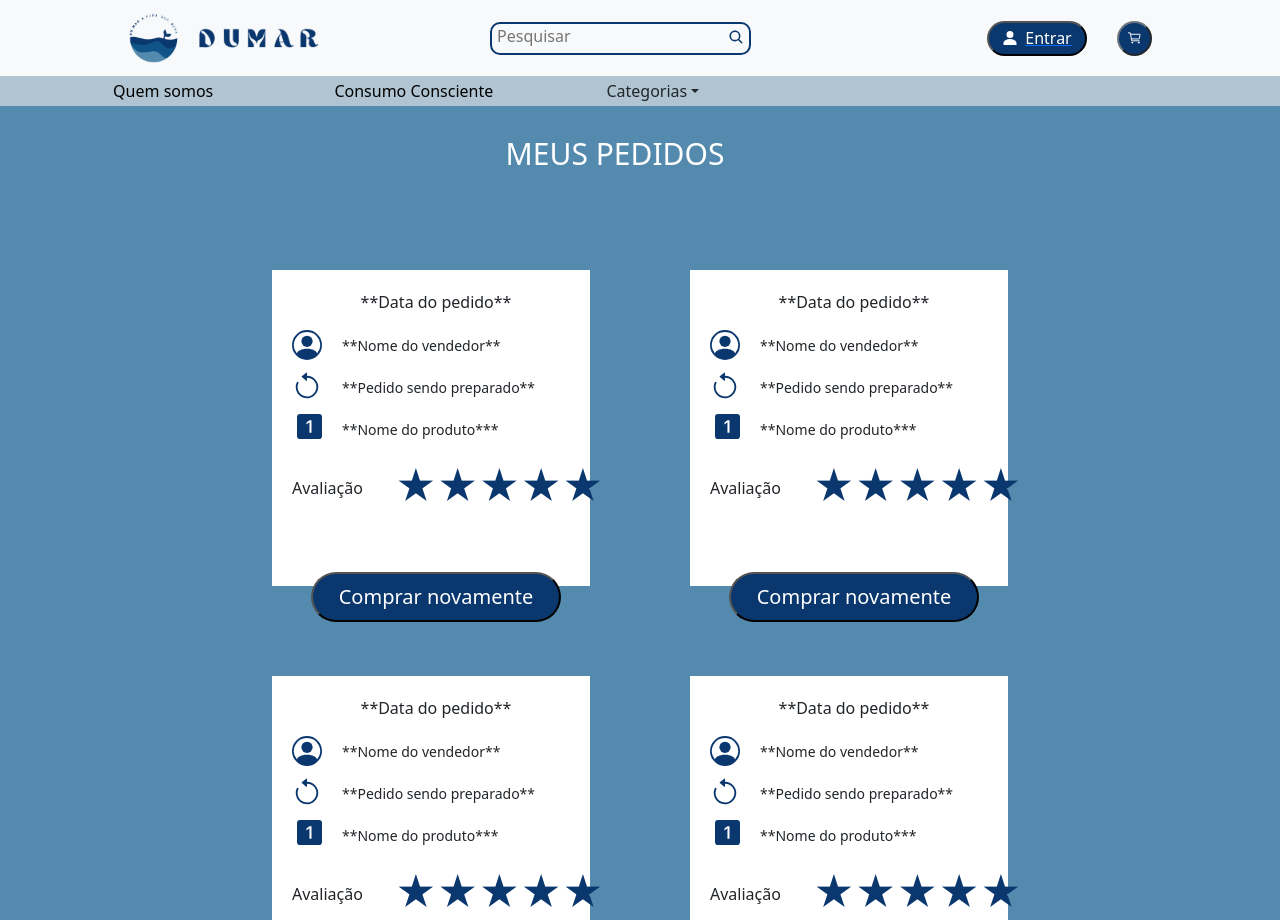
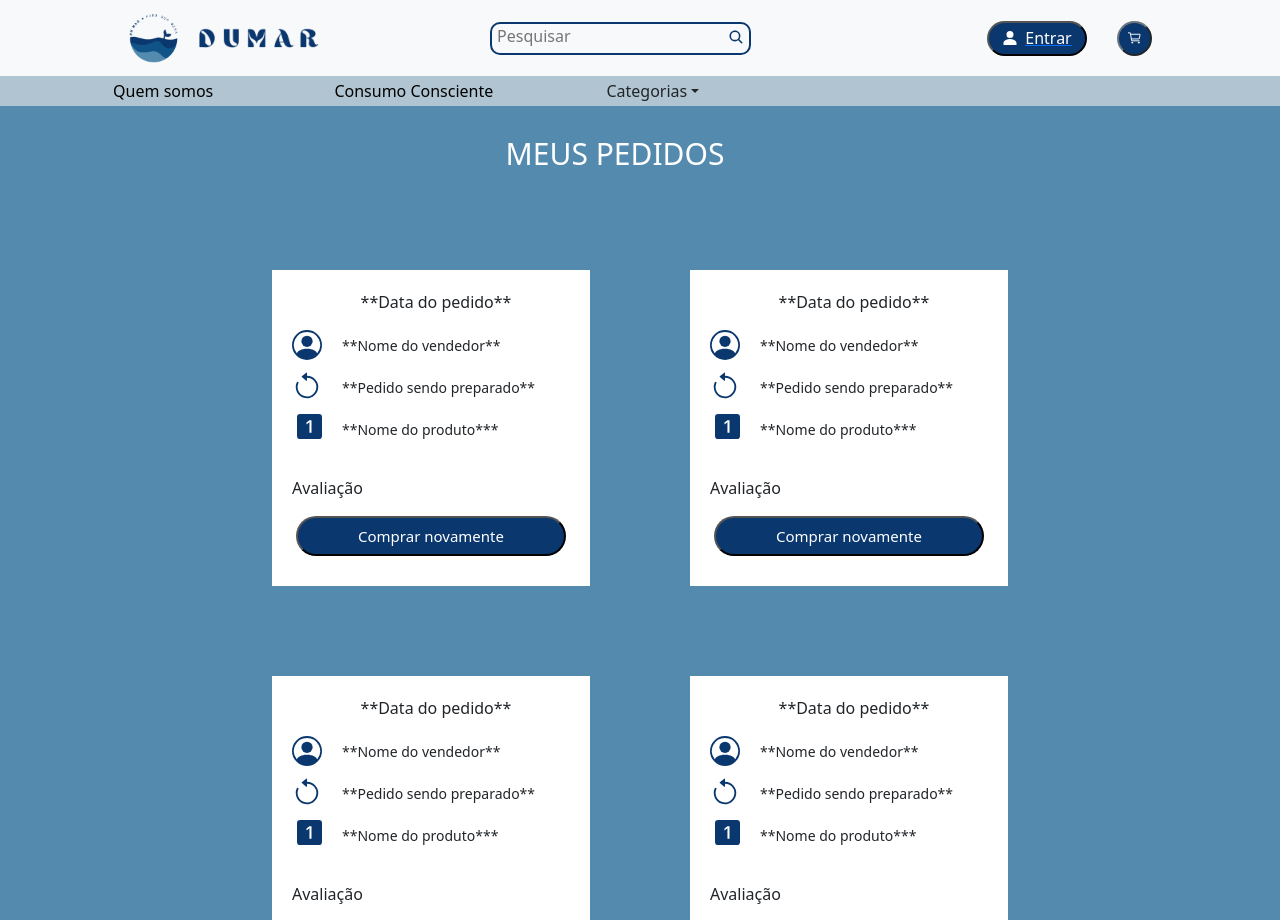
Before and after one commit to Isaalexandrr/DuMar, a React (Create React App) app: page /Products in a window 1280 px wide. Shown: the top 920 px of the page. Built offline with nearby package versions, Linux system fonts and the light colour scheme.

Commit message:
atulização

```diff
--- a/src/pages/Products.jsx
+++ b/src/pages/Products.jsx
@@ -53,13 +53,7 @@ function Products() {
 
                                 <div className={styles['avaliacao']}>
                                     <p>Avaliação</p>
-                                    <ul>
-                                        <li  data-avaliacao="1"></li>
-                                        <li  data-avaliacao="2"></li>
-                                        <li  data-avaliacao="3"></li>
-                                        <li  data-avaliacao="4"></li>
-                                        <li  data-avaliacao="5"></li>
-                                    </ul>
+
                                 </div>
 
 
@@ -101,14 +95,8 @@ function Products() {
 
                                     <div className={styles['avaliacao']}>
                                     <p>Avaliação</p>
-                                    <ul>
-                                        <li  data-avaliacao="1"></li>
-                                        <li  data-avaliacao="2"></li>
-                                        <li  data-avaliacao="3"></li>
-                                        <li  data-avaliacao="4"></li>
-                                        <li  data-avaliacao="5"></li>
-                                    </ul>
-                                </div>
+
+                                    </div>
 
 
                                 <div className={styles['comprar-nov']}>
@@ -153,13 +141,7 @@ function Products() {
 
                                     <div className={styles['avaliacao']}>
                                     <p>Avaliação</p>
-                                    <ul>
-                                        <li  data-avaliacao="1"></li>
-                                        <li  data-avaliacao="2"></li>
-                                        <li  data-avaliacao="3"></li>
-                                        <li  data-avaliacao="4"></li>
-                                        <li  data-avaliacao="5"></li>
-                                    </ul>
+
                                 </div>
 
 
@@ -201,13 +183,7 @@ function Products() {
 
                                     <div className={styles['avaliacao']}>
                                     <p>Avaliação</p>
-                                    <ul>
-                                        <li  data-avaliacao="1"></li>
-                                        <li  data-avaliacao="2"></li>
-                                        <li  data-avaliacao="3"></li>
-                                        <li  data-avaliacao="4"></li>
-                                        <li  data-avaliacao="5"></li>
-                                    </ul>
+
                                 </div>
 
 
--- a/src/pages/produtos.module.css
+++ b/src/pages/produtos.module.css
@@ -100,40 +100,21 @@
 
 }
 
-.avaliacao li{
-    list-style-type: none;
-    cursor: pointer;
-    color: #0A376E;
-    font-size: 40px;
-    margin-bottom: 40px;
-
-}
-
-.avaliacao li::before{
-    content: "\2605";
-}
-
-.avaliacao li.ativo ~ .avaliacao li::before{
-    content: "\2606";
-}
 
 
-.avaliacao:hover .avaliacao li::before{
-    content: "\2605";
-}
-
-.avaliacao li:hover ~ .avaliacao li::before{
-    content: "\2606";
-}
 
 .comprar-nov input{
+    cursor: pointer;
     background-color: #0A376E;
     justify-content: center;
-    width: 250px;
-    height: 50px;
+    width: 270px;
+    height: 40px;
     color: white;
-    border-radius: 40px;
-    font-size: 20px;
+    border-radius: 30px;
+    font-size: 15px;
+
+    margin-right: 10px;
+
 
 }
 
```
